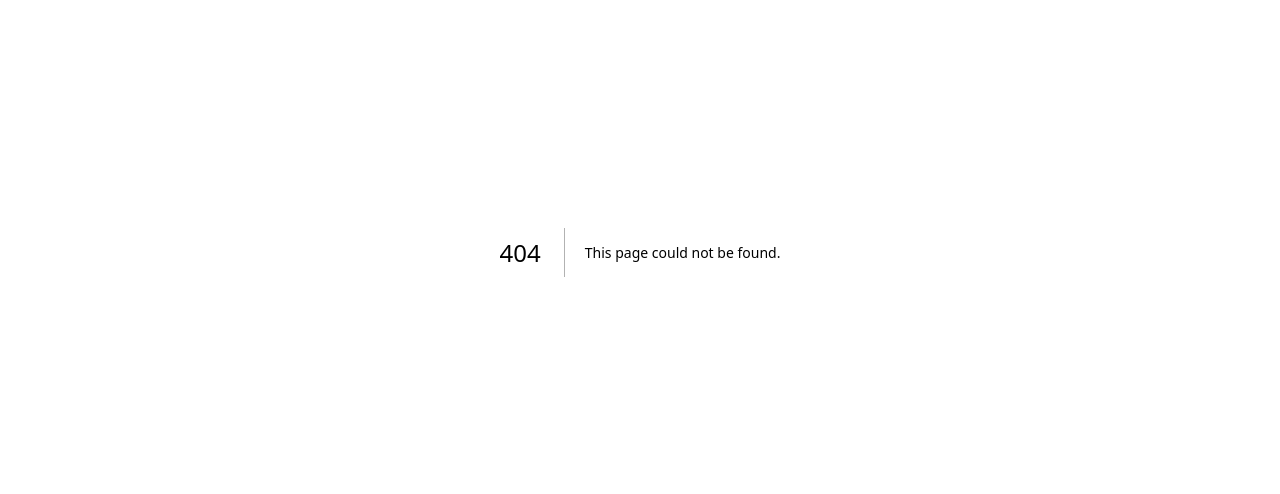
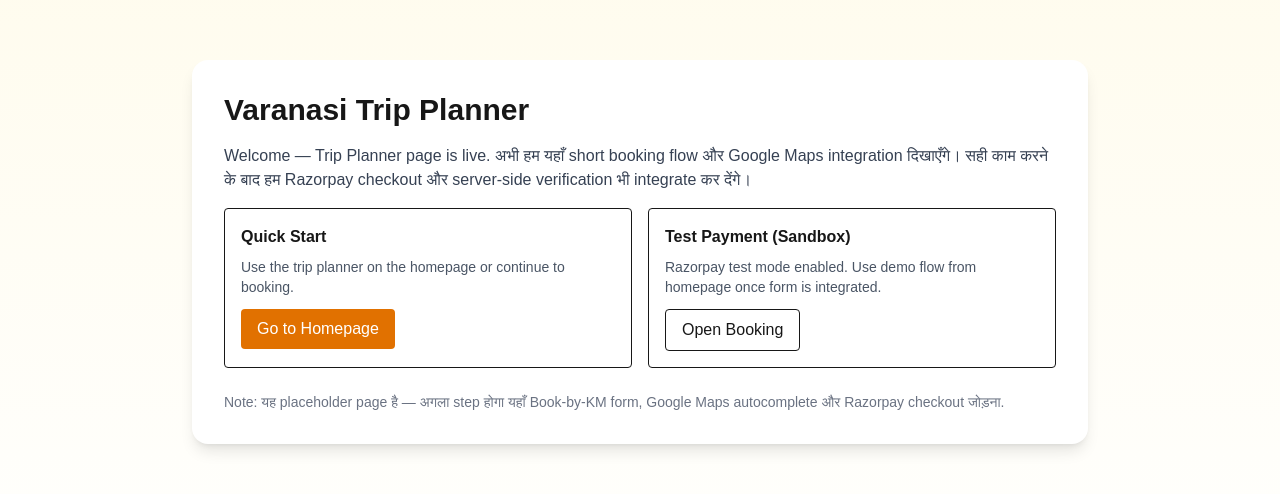
Before and after one commit to Bookyourtravel/travel-booking, a Next.js app: page /trip-planner in a window 1280 px wide. Before the commit this address had no page. Shown: the part 148-642 px from the top of the page. Built offline with nearby package versions, Linux system fonts and the light colour scheme.

Commit message:
update homepage hero

```diff
--- a/app/globals.css
+++ b/app/globals.css
@@ -110,3 +110,9 @@ body {
   .cta-secondary { animation-delay: 440ms; }
   .badge { animation-delay: 520ms; }
 }
+@import url('https://fonts.googleapis.com/css2?family=Merriweather:wght@700;900&family=Inter:wght@300;400;600;700&display=swap');
+
+:root{
+  --hero-serif: "Merriweather", serif;
+  --ui-sans: "Inter", system-ui, -apple-system, "Segoe UI", Roboto, "Helvetica Neue", Arial;
+}
--- a/app/page.tsx
+++ b/app/page.tsx
@@ -323,7 +323,7 @@ function BookByKmForm() {
         </div>
 
         <div>
-          <label className="block text-sm font-medium">Pickup Location</label>
+          <label className="block text-sm font medium">Pickup Location</label>
           <input ref={pickupRef} placeholder="Hotel / Railway Station / Address" className="mt-1 block w-full border rounded px-3 py-2" />
         </div>
 
@@ -415,67 +415,74 @@ export default function HomePage() {
         src={`https://maps.googleapis.com/maps/api/js?key=${process.env.NEXT_PUBLIC_GOOGLE_MAPS_API_KEY}&libraries=places&v=weekly`}
       />
 
-      {/* HERO (improved) */}
+      {/* ===== HERO (upgraded — replaced only this block) ===== */}
       <section
         className="relative w-full"
         style={{
-          backgroundImage: `url('/images/kashi.jpg')`,
-          backgroundPosition: "center",
-          backgroundRepeat: "no-repeat",
-          backgroundSize: "cover",
-          minHeight: "70vh",
+          minHeight: "72vh",
           display: "flex",
           alignItems: "center",
           justifyContent: "center",
+          backgroundImage: `linear-gradient(180deg, rgba(8,8,8,0.45), rgba(8,8,8,0.45)), url('/images/kashi.jpg')`,
+          backgroundPosition: "center center",
+          backgroundRepeat: "no-repeat",
+          backgroundSize: "cover",
         }}
       >
-        {/* Gradient Overlay */}
-        <div className="absolute inset-0 bg-gradient-to-b from-black/70 via-black/40 to-black/70" />
+        {/* decorative overlay (no external css required) */}
+        <div className="absolute inset-0 pointer-events-none" aria-hidden style={{
+          background: "radial-gradient(1200px 600px at 10% 30%, rgba(0,0,0,0.45), transparent 20%), radial-gradient(1000px 500px at 90% 70%, rgba(0,0,0,0.35), transparent 20%)"
+        }} />
 
-        <div className="relative z-10 max-w-4xl mx-auto px-6 text-center text-white">
-          <h1 className="font-serif text-5xl md:text-6xl font-extrabold drop-shadow-lg">
-            Discover Varanasi & Beyond
+        <div className="relative z-10 max-w-5xl mx-auto px-6 text-center text-white">
+          <h1 className="font-serif text-4xl sm:text-5xl md:text-6xl font-extrabold" style={{ fontFamily: "Merriweather, serif", textShadow: "0 6px 20px rgba(0,0,0,0.55)" }}>
+            Discover Varanasi — Curated Journeys, Trusted Drivers
           </h1>
-          <p className="mt-4 text-lg md:text-xl text-white/90">
-            Trusted cabs, pilgrimage packages, local tours and curated experiences — handpicked for Kashi travellers.
+
+          <p className="mt-4 text-base sm:text-lg md:text-xl text-white/90 max-w-3xl mx-auto" style={{ fontFamily: "Inter, system-ui, sans-serif" }}>
+            Handpicked local experiences, transparent per-km pricing and 24/7 support — for travellers who want the essence of Kashi with comfort and trust.
           </p>
 
-          {/* Trust badges */}
-          <div className="mt-6 flex flex-wrap justify-center gap-3">
-            <span className="px-4 py-1 rounded-full bg-white/10 backdrop-blur text-sm">✔ Verified Drivers</span>
-            <span className="px-4 py-1 rounded-full bg-white/10 backdrop-blur text-sm">📞 24/7 Support</span>
-            <span className="px-4 py-1 rounded-full bg-white/10 backdrop-blur text-sm">💰 Best Price Guaranteed</span>
+          {/* small badges */}
+          <div className="mt-4 flex justify-center gap-3 flex-wrap">
+            <span style={{ padding: "0.35rem .9rem", borderRadius: 999, background: "rgba(255,255,255,0.06)", border: "1px solid rgba(255,255,255,0.08)", fontWeight: 600, fontSize: ".875rem" }}>Per-Km Pricing</span>
+            <span style={{ padding: "0.35rem .9rem", borderRadius: 999, background: "rgba(255,255,255,0.06)", border: "1px solid rgba(255,255,255,0.08)", fontWeight: 600, fontSize: ".875rem" }}>Verified Drivers</span>
+            <span style={{ padding: "0.35rem .9rem", borderRadius: 999, background: "rgba(255,255,255,0.06)", border: "1px solid rgba(255,255,255,0.08)", fontWeight: 600, fontSize: ".875rem" }}>Instant Quotes</span>
           </div>
 
           {/* CTAs */}
-          <div className="mt-8 flex flex-col sm:flex-row justify-center gap-4">
+          <div className="mt-8 flex flex-col sm:flex-row items-center justify-center gap-4">
             <a
               href="#top-trip-planner"
-              className="bg-amber-600 hover:bg-amber-700 text-white px-6 py-3 rounded-lg font-semibold shadow-lg transform transition hover:scale-105"
-            >
+              className="inline-flex items-center gap-3 bg-amber-600 hover:bg-amber-700 text-white px-6 py-3 rounded-xl font-semibold shadow-lg"
+              style={{ boxShadow: "0 10px 30px rgba(217,119,6,0.18)", transform: "translateY(0)", transition: "transform .35s cubic-bezier(.2,.9,.3,1), box-shadow .2s" }}
+              onMouseEnter={(e) => (e.currentTarget.style.transform = "translateY(-6px)")}
+              onMouseLeave={(e) => (e.currentTarget.style.transform = "translateY(0)")}>
+              <svg width="18" height="18" viewBox="0 0 24 24" fill="none" aria-hidden><path d="M3 12h18" stroke="currentColor" strokeWidth="2" strokeLinecap="round" strokeLinejoin="round"/><path d="M12 3v18" stroke="currentColor" strokeWidth="2" strokeLinecap="round" strokeLinejoin="round"/></svg>
               Book Now
             </a>
+
             <a
               href="#popular-services"
-              className="border border-white text-white px-6 py-3 rounded-lg font-semibold hover:bg-white hover:text-black transition"
+              className="inline-flex items-center gap-2 border border-white/20 text-white px-5 py-3 rounded-xl font-semibold hover:bg-white hover:text-black transition"
             >
               Explore Packages
             </a>
           </div>
 
-          {/* Animated counters row */}
+          {/* subtle stats */}
           <div className="mt-10 grid grid-cols-1 sm:grid-cols-3 gap-6 text-center">
-            <div>
-              <p className="text-3xl md:text-4xl font-bold">10,000+</p>
-              <p className="text-sm text-white/80">Trips Completed</p>
+            <div style={{ background: "rgba(255,255,255,0.06)", backdropFilter: "blur(6px)", borderRadius: 12, padding: 16 }}>
+              <p className="text-2xl sm:text-3xl md:text-4xl font-bold">10,000+</p>
+              <p className="text-sm text-white/85">Trips Completed</p>
             </div>
-            <div>
-              <p className="text-3xl md:text-4xl font-bold">500+</p>
-              <p className="text-sm text-white/80">Verified Drivers</p>
+            <div style={{ background: "rgba(255,255,255,0.06)", backdropFilter: "blur(6px)", borderRadius: 12, padding: 16 }}>
+              <p className="text-2xl sm:text-3xl md:text-4xl font-bold">500+</p>
+              <p className="text-sm text-white/85">Verified Drivers</p>
             </div>
-            <div>
-              <p className="text-3xl md:text-4xl font-bold">4.8 ★</p>
-              <p className="text-sm text-white/80">Average Rating</p>
+            <div style={{ background: "rgba(255,255,255,0.06)", backdropFilter: "blur(6px)", borderRadius: 12, padding: 16 }}>
+              <p className="text-2xl sm:text-3xl md:text-4xl font-bold">4.8 ★</p>
+              <p className="text-sm text-white/85">Average Rating</p>
             </div>
           </div>
         </div>
--- /dev/null
+++ b/app/trip-planner/page.tsx
@@ -0,0 +1,38 @@
+// app/trip-planner/page.tsx
+"use client";
+
+import Link from "next/link";
+import React from "react";
+
+export default function TripPlannerPage() {
+  return (
+    <main className="min-h-screen flex items-center justify-center bg-gradient-to-b from-amber-50 to-white p-8">
+      <div className="max-w-4xl w-full bg-white rounded-2xl shadow-lg p-8">
+        <h1 className="text-3xl font-bold mb-4">Varanasi Trip Planner</h1>
+
+        <p className="text-gray-700 mb-4">
+          Welcome — Trip Planner page is live. अभी हम यहाँ short booking flow और Google Maps integration दिखाएँगे।
+          सही काम करने के बाद हम Razorpay checkout और server-side verification भी integrate कर देंगे।
+        </p>
+
+        <div className="grid grid-cols-1 md:grid-cols-2 gap-4 mb-6">
+          <div className="p-4 border rounded">
+            <h3 className="font-semibold mb-2">Quick Start</h3>
+            <p className="text-sm text-gray-600">Use the trip planner on the homepage or continue to booking.</p>
+            <Link href="/" className="inline-block mt-3 bg-amber-600 text-white px-4 py-2 rounded">Go to Homepage</Link>
+          </div>
+
+          <div className="p-4 border rounded">
+            <h3 className="font-semibold mb-2">Test Payment (Sandbox)</h3>
+            <p className="text-sm text-gray-600">Razorpay test mode enabled. Use demo flow from homepage once form is integrated.</p>
+            <Link href="/" className="inline-block mt-3 border px-4 py-2 rounded">Open Booking</Link>
+          </div>
+        </div>
+
+        <div className="text-sm text-gray-500">
+          Note: यह placeholder page है — अगला step होगा यहाँ Book-by-KM form, Google Maps autocomplete और Razorpay checkout जोड़ना.
+        </div>
+      </div>
+    </main>
+  );
+}
```
